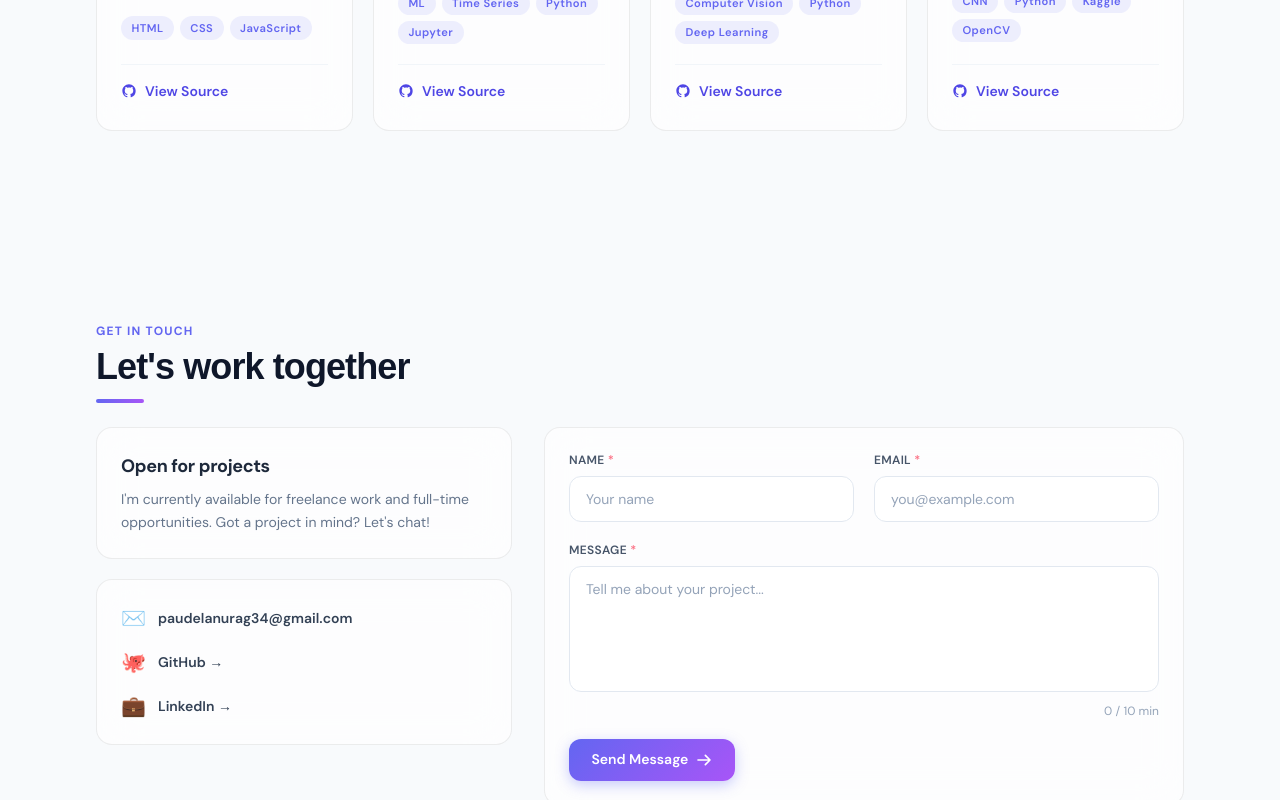
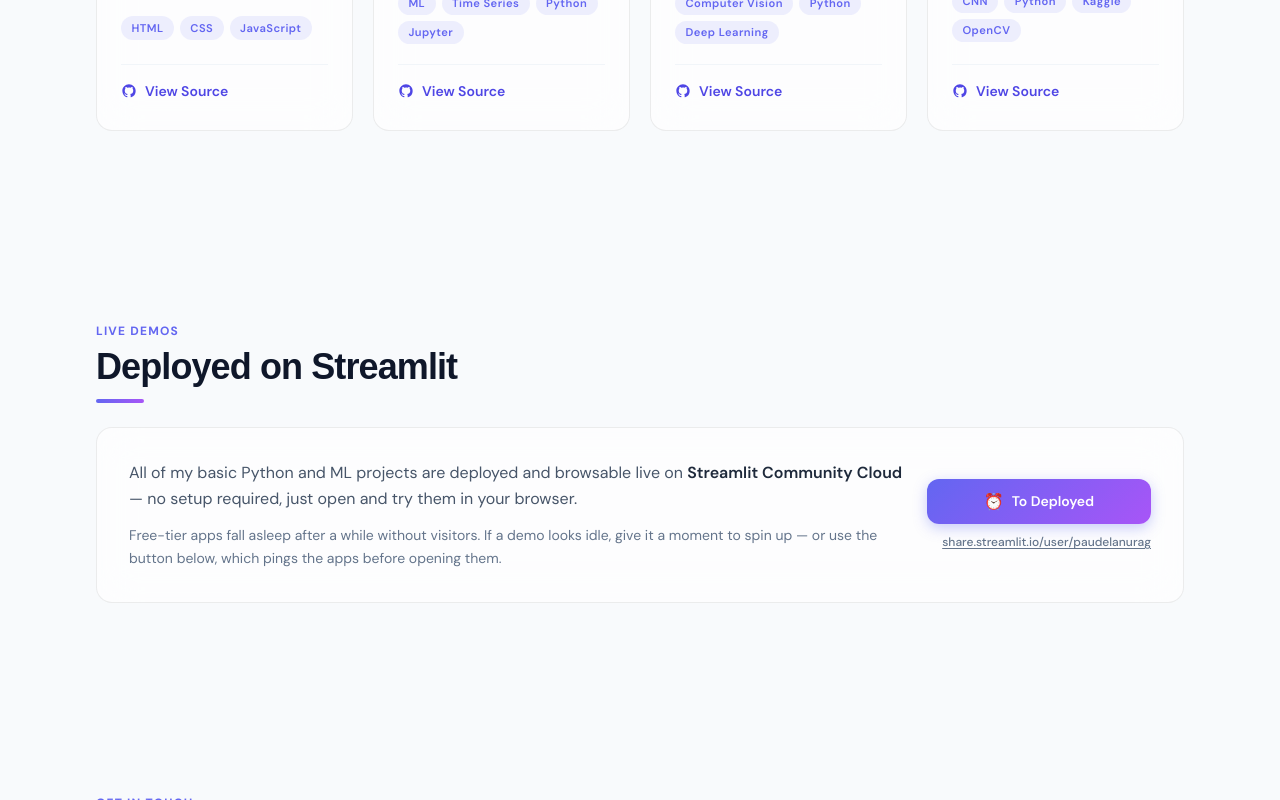
Before and after one commit to Rayyan2001/portfolio-website, a React (Vite) app: page / in a window 1280 px wide. Shown: the part 2000-2800 px from the top of the page. Built offline with nearby package versions, Linux system fonts and the light colour scheme; a web font is replaced by a local one.

Commit message:
Updated deployed data

```diff
--- a/src/App.jsx
+++ b/src/App.jsx
@@ -448,6 +448,90 @@
   );
 }
 
+/* ─── Deployed / Live Demos (Streamlit) ─── */
+const STREAMLIT_PROFILE_URL = "https://share.streamlit.io/user/paudelanurag";
+
+function DeployedSection() {
+  // Streamlit Community Cloud puts free-tier apps to sleep after a period of
+  // inactivity. We can't bypass CORS to confirm state, but firing a
+  // best-effort "wake" request before opening the link gives sleeping apps a
+  // head start on spinning back up, so it's ready sooner once the tab opens.
+  const [status, setStatus] = useState("idle"); // idle | waking | opened
+
+  const handleWake = async () => {
+    setStatus("waking");
+    try {
+      // no-cors: we can't read the response, but the request itself is
+      // enough to nudge a sleeping Streamlit container awake.
+      await fetch(STREAMLIT_PROFILE_URL, { method: "GET", mode: "no-cors" });
+    } catch {
+      // Network/CORS errors are expected here and safe to ignore.
+    } finally {
+      window.open(STREAMLIT_PROFILE_URL, "_blank", "noopener,noreferrer");
+      setStatus("opened");
+      setTimeout(() => setStatus("idle"), 2500);
+    }
+  };
+
+  return (
+    <section id="deployed" className="scroll-mt-24 py-20 sm:py-24 reveal">
+      <div className="mx-auto max-w-6xl px-4 sm:px-6 lg:px-8">
+        <p className="text-xs font-bold tracking-widest uppercase text-indigo-500 dark:text-indigo-400 mb-2">Live demos</p>
+        <h2 className="text-3xl sm:text-4xl font-black tracking-tight" style={{ fontFamily: "'Clash Display', sans-serif" }}>
+          Deployed on Streamlit
+        </h2>
+        <div className="section-divider" />
+
+        <div className="glass rounded-2xl p-6 sm:p-8 flex flex-col sm:flex-row sm:items-center gap-6">
+          <div className="flex-1">
+            <p className="text-slate-600 dark:text-slate-400 leading-relaxed">
+              All of my basic Python and ML projects are deployed and browsable live on{" "}
+              <strong className="text-slate-800 dark:text-white font-semibold">Streamlit Community Cloud</strong>{" "}
+              — no setup required, just open and try them in your browser.
+            </p>
+            <p className="mt-3 text-sm text-slate-500 dark:text-slate-400 leading-relaxed">
+              Free-tier apps fall asleep after a while without visitors. If a demo looks idle,
+              give it a moment to spin up — or use the button below, which pings the apps
+              before opening them.
+            </p>
+          </div>
+
+          <div className="flex flex-col items-stretch sm:items-end gap-2.5 sm:w-56 flex-shrink-0">
+            <button
+              onClick={handleWake}
+              disabled={status === "waking"}
+              className="btn-primary w-full justify-center disabled:opacity-60 disabled:cursor-not-allowed"
+            >
+              {status === "waking" ? (
+                <>
+                  <svg className="w-4 h-4 animate-spin" fill="none" viewBox="0 0 24 24">
+                    <circle className="opacity-25" cx="12" cy="12" r="10" stroke="currentColor" strokeWidth="4" />
+                    <path className="opacity-75" fill="currentColor" d="M4 12a8 8 0 018-8V0C5.373 0 0 5.373 0 12h4z" />
+                  </svg>
+                  Waking apps…
+                </>
+              ) : (
+                <>
+                  <span className="text-base">⏰</span>
+                  To Deployed
+                </>
+              )}
+            </button>
+            <a
+              href={STREAMLIT_PROFILE_URL}
+              target="_blank"
+              rel="noopener noreferrer"
+              className="text-xs font-medium text-slate-500 dark:text-slate-400 hover:text-indigo-600 dark:hover:text-indigo-400 transition-colors underline underline-offset-2"
+            >
+              share.streamlit.io/user/paudelanurag
+            </a>
+          </div>
+        </div>
+      </div>
+    </section>
+  );
+}
+
 /* ─── Contact ─── */
 // Uses EmailJS to send directly to paudelanurag34@gmail.com
 // Setup: https://www.emailjs.com — replace SERVICE_ID, TEMPLATE_ID, PUBLIC_KEY below
@@ -722,6 +806,7 @@
     { id: "about", label: "About" },
     { id: "skills", label: "Skills" },
     { id: "portfolio", label: "Portfolio" },
+    { id: "deployed", label: "Live Demos" },
     { id: "contact", label: "Contact" },
   ];
 
@@ -780,6 +865,7 @@
         <AboutSection />
         <SkillsSection />
         <PortfolioSection />
+        <DeployedSection />
         <ContactSection />
       </main>
       <Footer />
```
